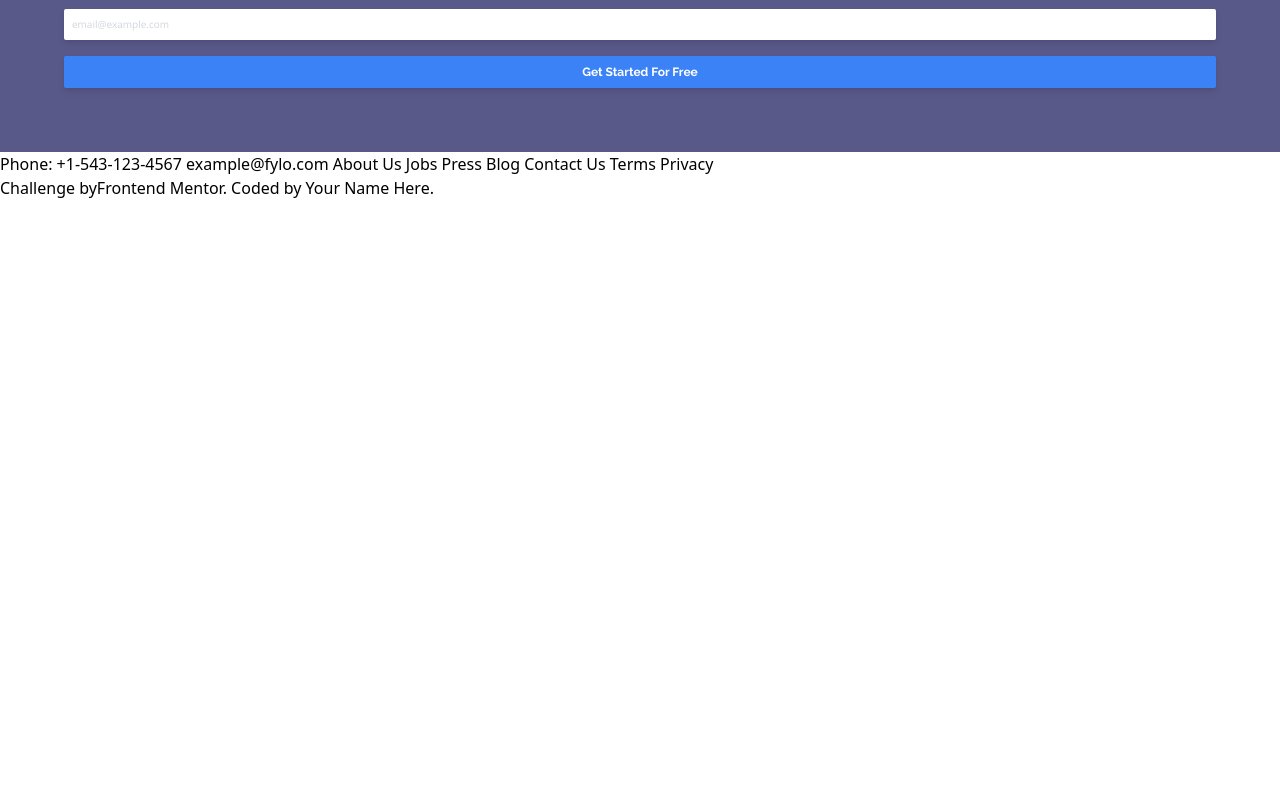
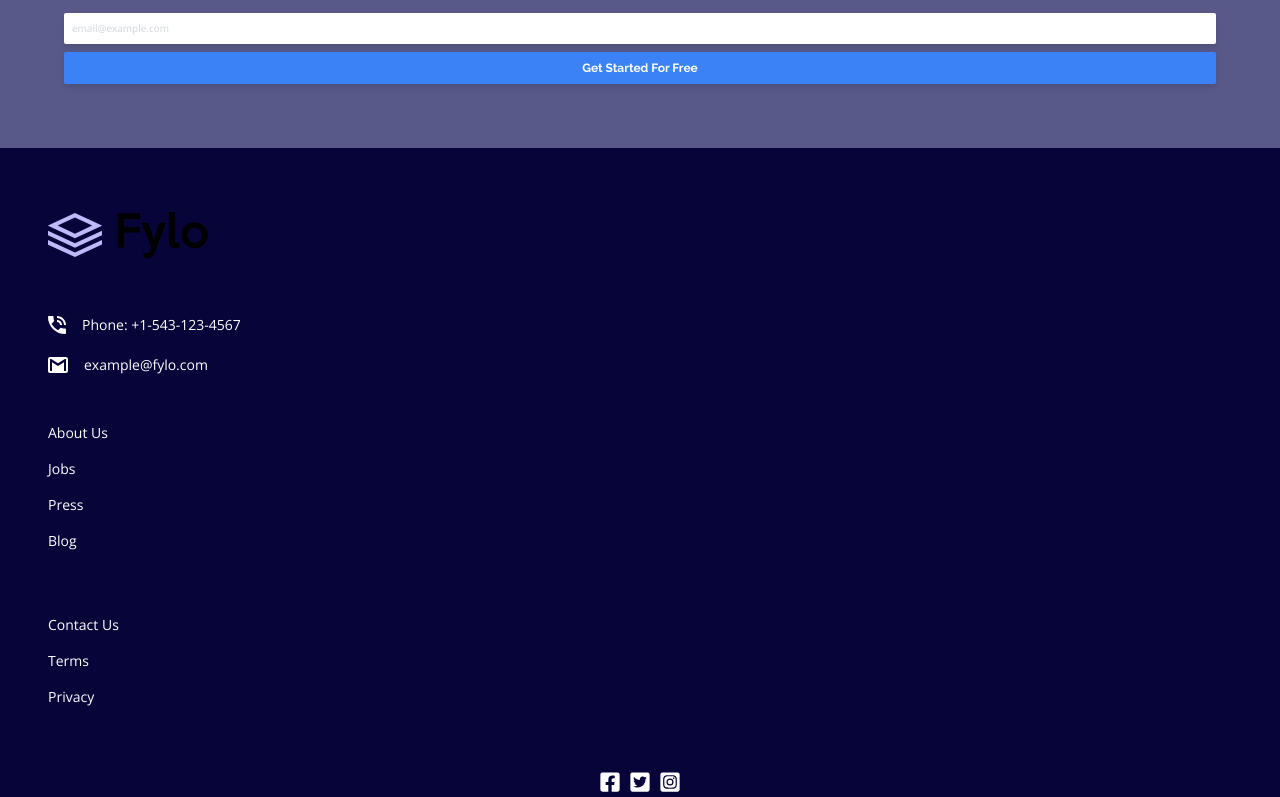
Before and after one commit to Rubendvb/fylo-landing-page-with-two-column-layout-master, a React (Vite) app: page / in a window 1280 px wide. Shown: the part 3086-3883 px from the top of the page. Before the commit the page ends 3286 px from the top, so only its background shows below. Built offline with nearby package versions, Linux system fonts and the light colour scheme.

Commit message:
Finalizando versão mobile

```diff
--- a/package.json
+++ b/package.json
@@ -10,7 +10,8 @@
   },
   "dependencies": {
     "react": "^18.2.0",
-    "react-dom": "^18.2.0"
+    "react-dom": "^18.2.0",
+    "react-icons": "^4.4.0"
   },
   "devDependencies": {
     "@types/react": "^18.0.17",
--- a/src/App.jsx
+++ b/src/App.jsx
@@ -1,4 +1,9 @@
-import { React } from "react";
+import {
+  FaFacebookSquare,
+  FaTwitterSquare,
+  FaInstagramSquare,
+} from "react-icons/fa";
+
 import "./assets/styles/main.css";
 
 import logoImg from "./assets/images/logo.svg";
@@ -7,6 +12,8 @@ import img2 from "./assets/images/illustration-2.svg";
 import arrow from "./assets/images/icon-arrow.svg";
 import quotes from "./assets/images/icon-quotes.svg";
 import avatar from "./assets/images/avatar-testimonial.jpg";
+import phone from "./assets/images/icon-phone.svg";
+import email from "./assets/images/icon-email.svg";
 
 import { ListaHeader } from "./assets/components/ListaHeader/ListaHeader";
 import { Titulo } from "./assets/components/Titulo/Titulo";
@@ -72,7 +79,7 @@ function App() {
             />
 
             <div
-              className={`self-center text-xs text-[hsl(170,45%,43%)] border-b-[1px] border-[hsl(170,45%,43%)] flex flex-row py-1 mb-12`}
+              className={`self-center text-xs text-[hsl(170,45%,43%)] border-b-[1px] border-[hsl(170,45%,43%)] flex flex-row py-1 mb-8 mt-4`}
             >
               <a href="#">See how Fylo works</a>
               <img src={arrow} alt="" className="ml-1" />
@@ -110,28 +117,88 @@ function App() {
           <h3 className="pt-14 text-[hsl(240,75%,98%)] font-raleway font-bold text-lg mb-5">
             Get early access today
           </h3>
+
           <p className="text-[hsl(240,75%,98%)] text-sm px-12 mb-6">
             It only takes a minute to sign up and our free starter tier is
             extremely generous. If you have any questions, our support team
             would be happy to help you.
           </p>
         </div>
+
         <div className="px-16">
           <Form textButton={"Get Started For Free"} textButtonNumber={2} />
         </div>
       </section>
-      <section>
-        Phone: +1-543-123-4567 example@fylo.com About Us Jobs Press Blog Contact
-        Us Terms Privacy
+
+      <section className="flex flex-col bg-[hsl(243,87%,12%)] px-12 text-white font-opensans text-sm">
+        <img src={logoImg} alt="" className="pt-16 pb-14 w-40" />
+
+        <div className="flex flex-col mb-12">
+          <div className="flex flex-row items-center mb-5">
+            <img src={phone} alt="" />
+            <span className="ml-4">Phone: +1-543-123-4567</span>
+          </div>
+
+          <div className="flex flex-row items-center">
+            <img src={email} alt="" />
+            <span className="ml-4">example@fylo.com</span>
+          </div>
+        </div>
+
+        <div>
+          <ul>
+            <li className="mb-4">
+              <a href="#">About Us</a>
+            </li>
+
+            <li className="mb-4">
+              <a href="#">Jobs</a>
+            </li>
+
+            <li className="mb-4">
+              <a href="#">Press</a>
+            </li>
+
+            <li className="mb-4">
+              <a href="#">Blog</a>
+            </li>
+          </ul>
+        </div>
+
+        <div className="my-12">
+          <ul>
+            <li className="mb-4">
+              <a href="#">Contact Us</a>
+            </li>
+
+            <li className="mb-4">
+              <a href="#">Terms</a>
+            </li>
+
+            <li className="mb-4">
+              <a href="#">Privacy</a>
+            </li>
+          </ul>
+        </div>
+
+        <div className="self-center flex flex-row ">
+          <FaFacebookSquare size={22} className="mr-2" />
+          <FaTwitterSquare size={22} className="mr-2" />
+          <FaInstagramSquare size={22} />
+        </div>
       </section>
 
-      <footer>
-        <p class="attribution">
-          Challenge by
-          <a href="https://www.frontendmentor.io?ref=challenge" target="_blank">
+      <footer className="bg-[hsl(243,87%,12%)] p-12 text-white font-opensans text-xs">
+        <p className="text-center">
+          Challenge by{" "}
+          <a
+            className="underline"
+            href="https://www.frontendmentor.io?ref=challenge"
+            target="_blank"
+          >
             Frontend Mentor
           </a>
-          . Coded by <a href="#">Your Name Here</a>.
+          . Coded by <a href="#">Rubén</a>.
         </p>
       </footer>
     </>
--- a/src/assets/components/Form/Form.jsx
+++ b/src/assets/components/Form/Form.jsx
@@ -4,10 +4,10 @@ export function Form(props) {
       <label className="flex flex-col max-w-full">
         <input
           type="email"
-          className={`border-solid border-[1px] p-2 mb-4 drop-shadow-md placeholder:text-gray-300 font-opensans ${
+          className={`border-solid border-[1px] p-2 drop-shadow-md placeholder:text-gray-300 font-opensans ${
             props.textButtonNumber === 1
-              ? "border-[#070439] pl-8 text-sm rounded"
-              : "border-none text-[10px] rounded-sm"
+              ? "border-[#070439] pl-8 text-sm rounded mb-4"
+              : "border-none text-[10px] rounded-sm mb-2"
           } `}
           placeholder={`${
             props.textButtonNumber === 1
@@ -17,10 +17,10 @@ export function Form(props) {
         />
         <button
           type="submit"
-          className={`bg-blue-500 text-white font-bold font-raleway p-2 drop-shadow-md ${
+          className={`bg-blue-500 text-white font-bold font-raleway drop-shadow-md ${
             props.textButtonNumber === 1
-              ? "rounded text-sm"
-              : "rounded-sm text-xs"
+              ? "rounded text-sm p-[10px]"
+              : "rounded-sm text-xs p-2"
           } `}
         >
           {props.textButton}
```
Also changed, not shown: 1 other file (tests, documents, lock files or other folders).
